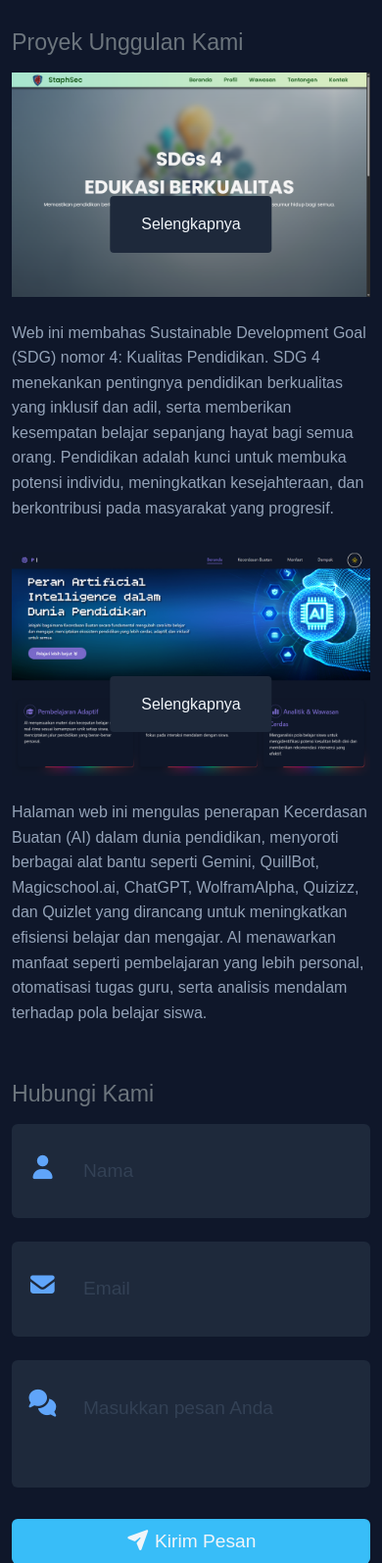
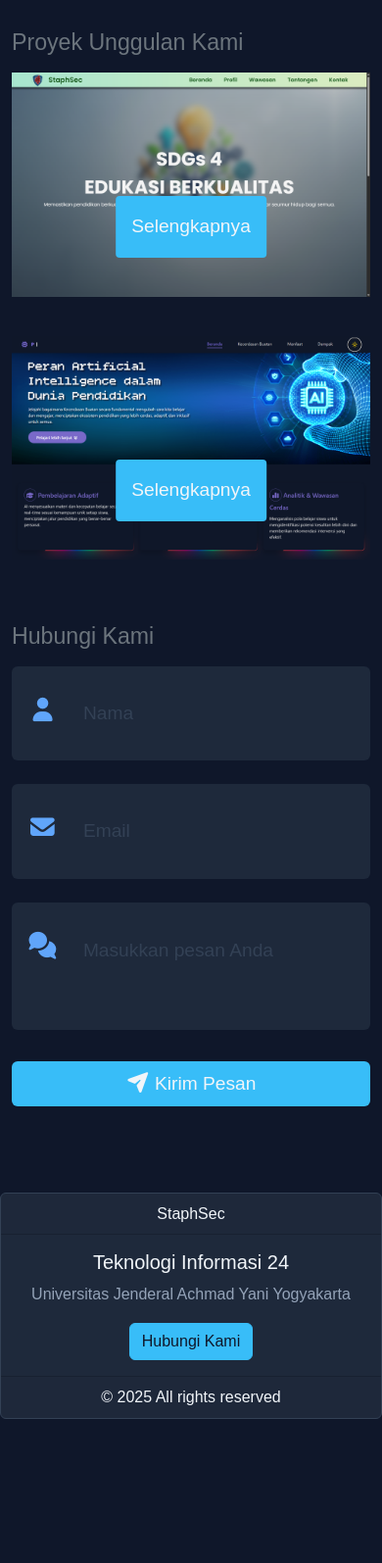
Before and after one commit to Rndraha21/prakwebFlaskMVC, a Python web app: template templates/index.html in a window 390 px wide; the page is wider, and only the part inside the window is pictured. Shown: the part 4106-5701 px from the top of that part at 98% size. After the commit the page ends 5554 px from the top of that part, so only its background shows below. Run offline with Jinja, Linux system fonts and the light colour scheme; the template is opened without the code that fills it, so the values that code supplies are empty; some libraries are stand-ins or nearby versions.

Commit message:
update lagi ges

```diff
--- a/static/css/detail.css
+++ b/static/css/detail.css
@@ -10,7 +10,7 @@
   --accent-info: #60a5fa;
 }
 
-.proyek-img-container {
+.proyek-container {
   position: relative;
 }
 
@@ -18,20 +18,18 @@
   margin-bottom: 1.5rem;
 }
 
-.proyek-img-container .detail-proyek {
-  position: absolute;
-  top: 50%;
-  left: 50%;
-  transform: translateX(-50%);
+.proyek-container .detail-proyek {
+  width: 100%;
   border: none;
-  background: var(--bg-secondary);
-  padding: 1rem 2rem;
+  background: var(--accent-primary);
+  padding: 1rem;
   border-radius: 4px;
   color: var(--text-primary);
+  font-size: 1.2rem;
 }
 
-.proyek-img-container .detail-proyek:hover {
-  background: var(--bg-tertiary);
+.proyek-container .detail-proyek:hover {
+  background: var(--bg-secondary);
 }
 
 #modal-proyek-1,
@@ -44,7 +42,7 @@
   top: 0;
   z-index: 9999;
   backdrop-filter: blur(10px);
-  background: rgba(0, 0, 0, 0.7);
+  background: rgba(0, 0, 0, 0.5);
 }
 
 .modal-container {
@@ -54,6 +52,7 @@
   background: var(--bg-dark);
   padding: 2rem;
   animation: modal 0.3s linear;
+  overflow: hidden;
 }
 
 @keyframes modal {
@@ -82,11 +81,15 @@
   }
 }
 
-
 .modal-container .close-icon {
   position: absolute;
+  background: var(--bg-secondary);
+  padding: 4px;
+  top: 10px;
   right: 20px;
+  border-radius: 50%;
   color: var(--accent-primary);
+  box-shadow: inset 2px 2px 4px 0 var(--bg-tertiary);
 }
 
 .content-modal {
@@ -111,7 +114,7 @@
 
 @media (max-width: 768px) {
   .modal-container {
-    top: 3%;
+    top: 1%;
     width: 100%;
     padding: 1rem;
   }
@@ -124,4 +127,22 @@
     width: 100%;
     margin-bottom: 1rem;
   }
+
+.modal-container .close-icon {
+  right: 10px;
 }
+
+  .proyek-container .detail-proyek {
+    position: absolute;
+    width: auto;
+    top: 50%;
+    left: 50%;
+    transform: translateX(-50%);
+    border: none;
+    background: var(--accent-primary);
+    padding: 1rem;
+    border-radius: 4px;
+    z-index: 100000;
+    color: var(--text-primary);
+  }
+}
--- a/static/css/style.css
+++ b/static/css/style.css
@@ -179,7 +179,7 @@ html {
 }
 
 #service form button:hover {
-  background: var(--accent-hover);
+  background: var(--bg-secondary);
 }
 
 /* Breadcrumb style */
--- a/static/js/script.js
+++ b/static/js/script.js
@@ -88,13 +88,14 @@ contactForm.addEventListener("submit", async (e) => {
 
   const name = nameEl.value;
   const email = emailEl.value;
+  const message = textareaEl.value;
 
   const response = await fetch("/proses-data", {
     method: "POST",
     headers: {
       "Content-Type": "application/json; charset=utf-8",
     },
-    body: JSON.stringify({ name, email }),
+    body: JSON.stringify({ name, email, message }),
   });
 
   const data = await response.json();
--- a/templates/auth/login.html
+++ b/templates/auth/login.html
@@ -6,7 +6,7 @@
     <form id="login" action="{{ url_for('login') }}" method="POST">
       <div class="mb-3">
         {% if message %}
-        <p class="text-danger" id="flash-msg-container">{{ message }}</p>
+        <p class="text-danger-emphasis bg-danger-subtle p-2 rounded fst-italic" id="flash-msg-container"><i class="fa-solid fa-ban"></i> {{ message }}</p>
         {% endif %}
         <label for="username" class="form-label">Username</label>
         <input
--- a/templates/index.html
+++ b/templates/index.html
@@ -140,7 +140,9 @@
     <div class="col-md-4">
       <div class="card card-hover px-4 py-2 mb-3">
         <h5>Data Terstruktur</h5>
-        <p>Memudahkan dalam mengelola data, menambah, mengubah, dan menghapus.</p>
+        <p>
+          Memudahkan dalam mengelola data, menambah, mengubah, dan menghapus.
+        </p>
       </div>
     </div>
     <div class="col-md-4">
@@ -200,18 +202,10 @@
               alt="Proyek 1"
               width="100%"
             />
-            <button class="detail-proyek" id="detail-proyek-1">
-              Selengkapnya
-            </button>
           </div>
-          <p>
-            Web ini membahas Sustainable Development Goal (SDG) nomor 4:
-            Kualitas Pendidikan. SDG 4 menekankan pentingnya pendidikan
-            berkualitas yang inklusif dan adil, serta memberikan kesempatan
-            belajar sepanjang hayat bagi semua orang. Pendidikan adalah kunci
-            untuk membuka potensi individu, meningkatkan kesejahteraan, dan
-            berkontribusi pada masyarakat yang progresif.
-          </p>
+          <button class="detail-proyek" id="detail-proyek-1">
+            Selengkapnya
+          </button>
         </div>
         <div class="col-md-6 mb-3 proyek-container">
           <div class="proyek-img-container">
@@ -220,19 +214,10 @@
               alt="Proyek 2"
               width="100%"
             />
-            <button class="detail-proyek" id="detail-proyek-2">
-              Selengkapnya
-            </button>
           </div>
-          <p>
-            Halaman web ini mengulas penerapan Kecerdasan Buatan (AI) dalam
-            dunia pendidikan, menyoroti berbagai alat bantu seperti Gemini,
-            QuillBot, Magicschool.ai, ChatGPT, WolframAlpha, Quizizz, dan
-            Quizlet yang dirancang untuk meningkatkan efisiensi belajar dan
-            mengajar. AI menawarkan manfaat seperti pembelajaran yang lebih
-            personal, otomatisasi tugas guru, serta analisis mendalam terhadap
-            pola belajar siswa.
-          </p>
+          <button class="detail-proyek" id="detail-proyek-2">
+            Selengkapnya
+          </button>
         </div>
       </div>
     </div>
```
Also changed, not shown: app.py (+10 -3 lines), templates/auth/login-layout.html (+7 -0 lines).
